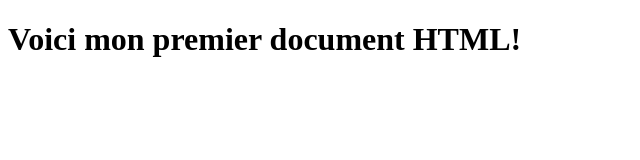
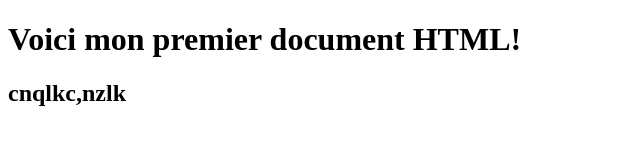
Before and after one commit to DangTuyet/MonDepotGit, a plain HTML site: page index.html in a window 1280 px wide. Shown: the whole page, without its empty margins (0-640 px from the left). Drawn offline with Linux system fonts and the light colour scheme.

Commit message:
Modification du contenu de la page d'accueil

```diff
--- a/index.html
+++ b/index.html
@@ -9,6 +9,7 @@
 
     <div>
         <h1>Voici mon premier document HTML!</h1>
+		<h2>cnqlkc,nzlk</h2>
     </div>
 
     <footer></footer>
```
